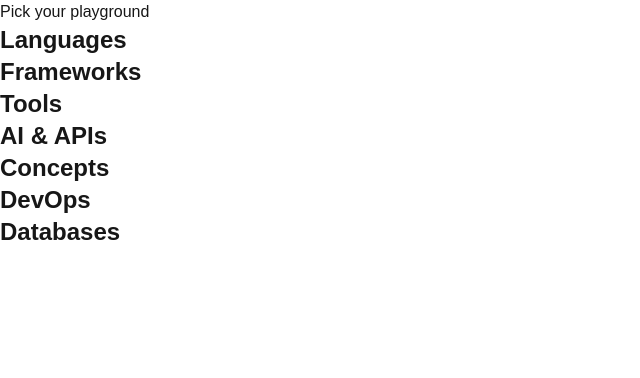
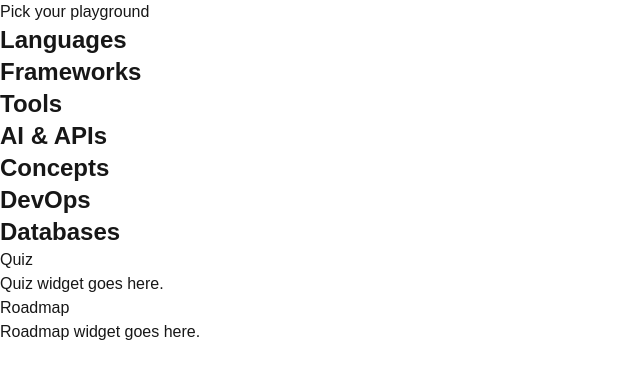
Before and after one commit to Dtzul04/GuideBooks, a Next.js app: page / in a window 1280 px wide. Shown: the top 378 px of the page, without its empty margins (0-640 px from the left). Built offline with nearby package versions, Linux system fonts and the light colour scheme.

Commit message:
Add lesson dynamic routes with TopicContent, plus quiz roadmap shells on home

```diff
--- /dev/null
+++ b/app/category/[id]/[topicId]/[lessonId]/page.tsx
@@ -0,0 +1,35 @@
+import Link from "next/link";
+import content from "@/data/content.json";
+import TopicContent from "@/components/TopicContent";
+
+export default async function LessonPage({
+  params,
+}: {
+  params: Promise<{ id: string; topicId: string; lessonId: string }>;
+}) {
+  const { id, topicId, lessonId } = await params;
+  const category = content.find((item) => item.id === id);
+  const topic = category?.topics.find((item) => item.id === topicId);
+  const lesson = topic?.lessons.find((item) => item.id === lessonId);
+
+  if (!lesson) {
+    return (
+      <main>
+        <Link href={`/category/${id}/${topicId}`}>Back</Link>
+        <p>Lesson not found</p>
+      </main>
+    );
+  }
+
+  return (
+    <main>
+      <Link href={`/category/${id}/${topicId}`}>Back</Link>
+      <h1>{lesson.title}</h1>
+      <TopicContent
+        title={lesson.title}
+        summary={lesson.summary}
+        example={lesson.example}
+      />
+    </main>
+  );
+}
--- a/app/category/[id]/[topicId]/page.tsx
+++ b/app/category/[id]/[topicId]/page.tsx
@@ -7,8 +7,8 @@ export default async function TopicPage({
   params: Promise<{ id: string; topicId: string }>;
 }) {
   const { id, topicId } = await params;
-  const category = content.find((item) => item.id === id)
-  const topic = category?.topics.find((item) => item.id === topicId)
+  const category = content.find((item) => item.id === id);
+  const topic = category?.topics.find((item) => item.id === topicId);
 
   return (
     <main>
@@ -16,7 +16,11 @@ export default async function TopicPage({
       <h1>{topic?.title}</h1>
       <ul>
         {topic?.lessons.map((lesson) => (
-          <li key={lesson.id}>{lesson.title}</li>
+          <li key={lesson.id}>
+            <Link href={`/category/${id}/${topicId}/${lesson.id}`}>
+              {lesson.title}
+            </Link>
+          </li>
         ))}
       </ul>
     </main>
--- a/app/page.tsx
+++ b/app/page.tsx
@@ -1,5 +1,7 @@
 import CategoryCard from "@/components/CategoryCard";
 import content from "@/data/content.json";
+import Quiz from "@/components/Quiz";
+import Roadmap from "@/components/Roadmap";
 
 export default function Home() {
   return (
@@ -8,6 +10,9 @@ export default function Home() {
       {content.map((topic) => (
         <CategoryCard key={topic.id} id={topic.id} title={topic.title} />
       ))}
+
+      <Quiz />
+      <Roadmap />
     </main>
-    )
+  );
 }
--- a/components/Quiz.tsx
+++ b/components/Quiz.tsx
@@ -0,0 +1,8 @@
+export default function Quiz() {
+  return (
+    <section>
+      <h2>Quiz</h2>
+      <p>Quiz widget goes here.</p>
+    </section>
+  );
+}
--- a/components/Roadmap.tsx
+++ b/components/Roadmap.tsx
@@ -0,0 +1,8 @@
+export default function Roadmap() {
+    return (
+      <section>
+        <h2>Roadmap</h2>
+        <p>Roadmap widget goes here.</p>
+      </section>
+    );
+  }
--- a/components/TopicContent.tsx
+++ b/components/TopicContent.tsx
@@ -0,0 +1,15 @@
+type TopicContentProps = {
+    title: string;
+    summary?: string;
+    example?: string;
+}
+
+export default function TopicContent({ title, summary, example }: TopicContentProps) {
+  return (
+    <section>
+      <h2>{title}</h2>
+      <p>{summary ?? "Summary coming soon."}</p>
+      <pre>{example ?? "Example coming soon."}</pre>
+    </section>
+  );
+}
```
Lines whose indentation alone changed are shown as unchanged.
